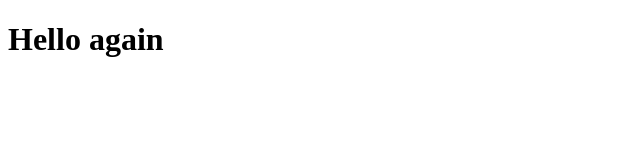
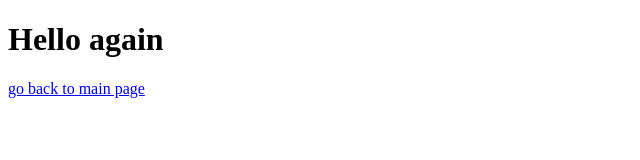
Before and after one commit to SuzannaWentzel/Practice, a plain HTML site: page page2.html in a window 1280 px wide. Shown: the whole page, without its empty margins (0-640 px from the left). Drawn offline with Linux system fonts and the light colour scheme.

Commit message:
page2.html

```diff
--- a/page2.html
+++ b/page2.html
@@ -6,5 +6,6 @@
   </head>
   <body>
     <h1>Hello again</h1>
+    <a href="./index.html">go back to main page</a>
   </body>
 </html>
```
